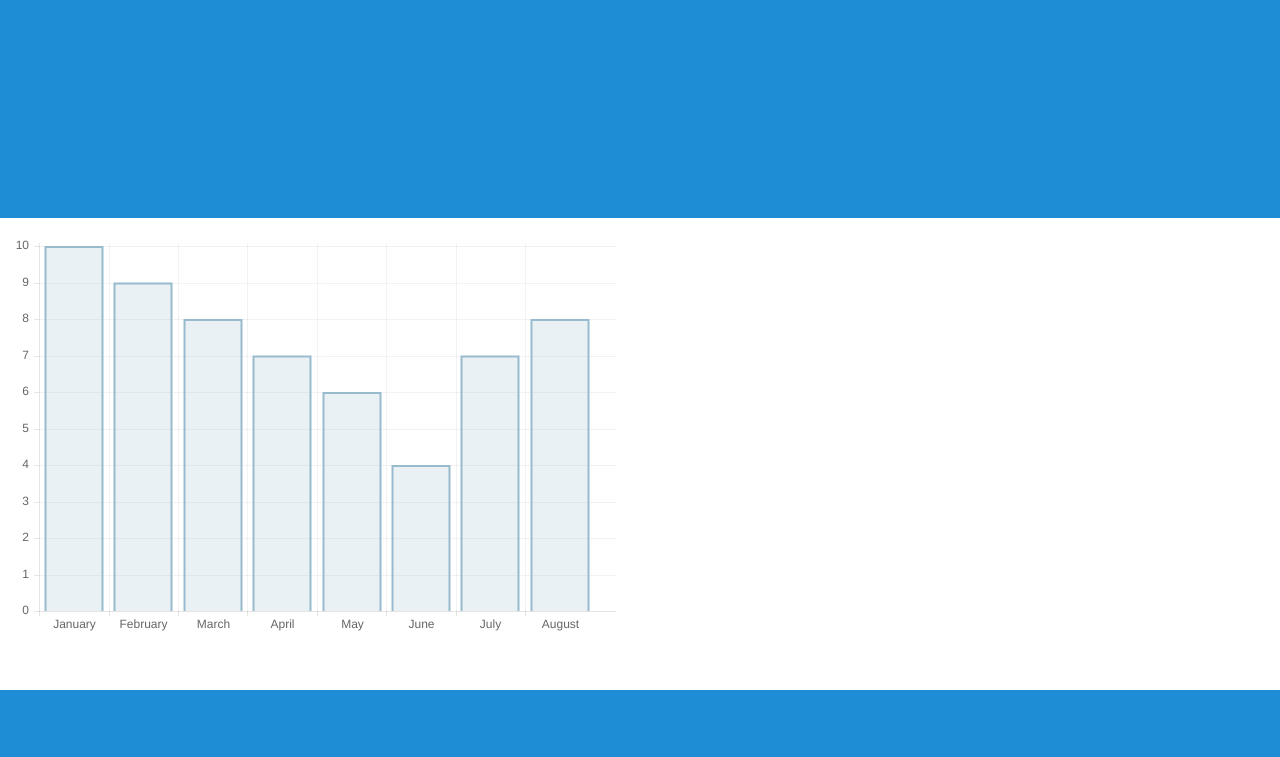
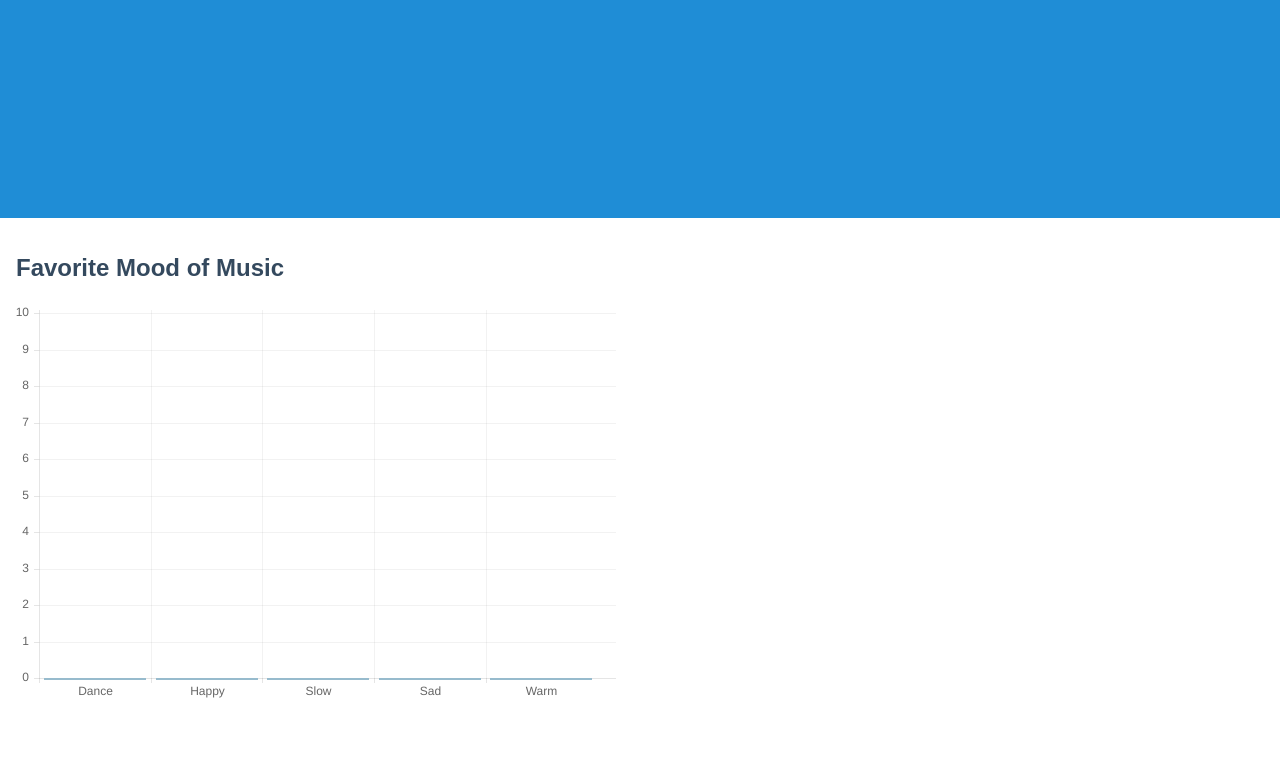
Before and after one commit to umn-5117-f18/module-1-homework-nkyllonen, a Flask app: page /admin/summary in a window 1280 px wide. Shown: the part 478-1235 px from the top of the page. Before the commit the page ends 1168 px from the top, so only its background shows below. Run offline with Flask 2, Linux system fonts and the light colour scheme; data that the repository does not hold is empty; some libraries are stand-ins or nearby versions.

Commit message:
bar graph of mood_data working!

```diff
--- a/app.py
+++ b/app.py
@@ -4,6 +4,7 @@ from flask import Flask, jsonify, redirect, render_template, request, url_for
 
 import psycopg2
 from datetime import datetime
+import json
 
 import db
 
@@ -80,11 +81,47 @@ def results():
 @app.route('/admin/summary')
 def summary():
     # json_arr = results()
-    # return render_template("summary.html", data=json_arr)
 
-    labels = ["January","February","March","April","May","June","July","August"]
-    values = [10,9,8,7,6,4,7,8]
-    return render_template('summary.html', values=values, labels=labels)
+    with db.get_db_cursor() as cur:
+        #gather all rows into an array of arrays
+        #(each item is an array holding all the col values or that row)
+        cur.execute("SELECT row_to_json(person) FROM person;")
+        data = [record for record in cur] #sorted by entering timestamp
+
+    mood_labels = ["Dance", "Happy", "Slow", "Sad", "Warm"]
+    breed_labels = ["Australian Shepherd", "German Shepherd", "Golden Retriever"]
+
+    mood_data, breed_data = getData(data)
+
+    # app.logger.info(f"mood_data dictionary: {mood_data}")
+
+    return render_template("summary.html",
+        mood_data=mood_data, mood_labels=mood_labels,
+        breed_data=breed_data, breed_labels=breed_labels)
+
+def getData(arr):
+    #store votes/values in dictionary!
+    mood_data = {
+        "dance" : 0,
+        "happy" : 0,
+        "slow" : 0,
+        "sad" : 0,
+        "warm" : 0
+    }
+
+    breed_data = {
+        "dance" : 0,
+        "happy" : 0,
+        "slow" : 0,
+        "sad" : 0,
+        "warm" : 0
+    }
+
+    for i in range (len(arr)):
+        #check mood value
+        mood_data[arr[i][0]['music']] += 1
+
+    return mood_data, breed_data
 
 if __name__ == '__main__':
     app.run()
--- a/templates/summary.html
+++ b/templates/summary.html
@@ -17,11 +17,13 @@
 
 <!-- TODO: do something with the json array 'data' -->
 
-<!-- bar chart canvas element --><canvas id="chart" width="600" height="400"></canvas>
+<h2>Favorite Mood of Music </h2>
+<!-- bar chart canvas element -->
+<canvas id="chart" width="600" height="400"></canvas>
 <script>
-   // bar chart data
+   //music mood bar chart
    var barData = {
-   labels : [{% for item in labels %}
+   labels : [{% for item in mood_labels %}
                   "{{item}}",
               {% endfor %}],
    datasets : [
@@ -29,8 +31,8 @@
             fillColor: "rgba(151,187,205,0.2)",
             strokeColor: "rgba(151,187,205,1)",
             pointColor: "rgba(151,187,205,1)",
-         data : [{% for item in values %}
-                      {{item}},
+         data : [{% for item in mood_data %}
+                      {{mood_data[item]}},
                     {% endfor %}]
       }
       ]
```
